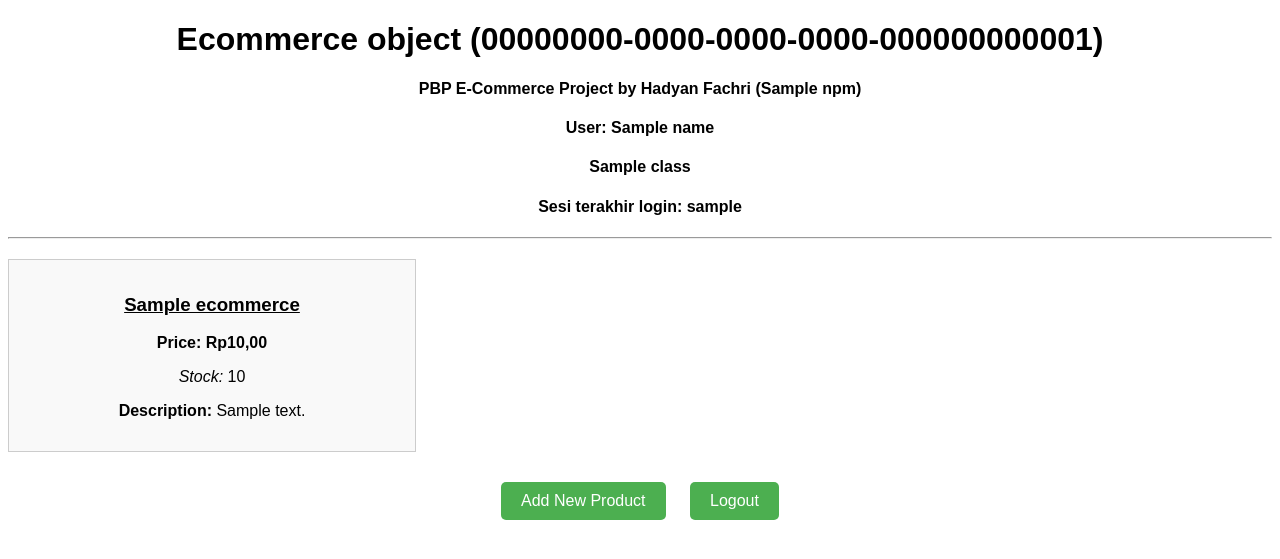
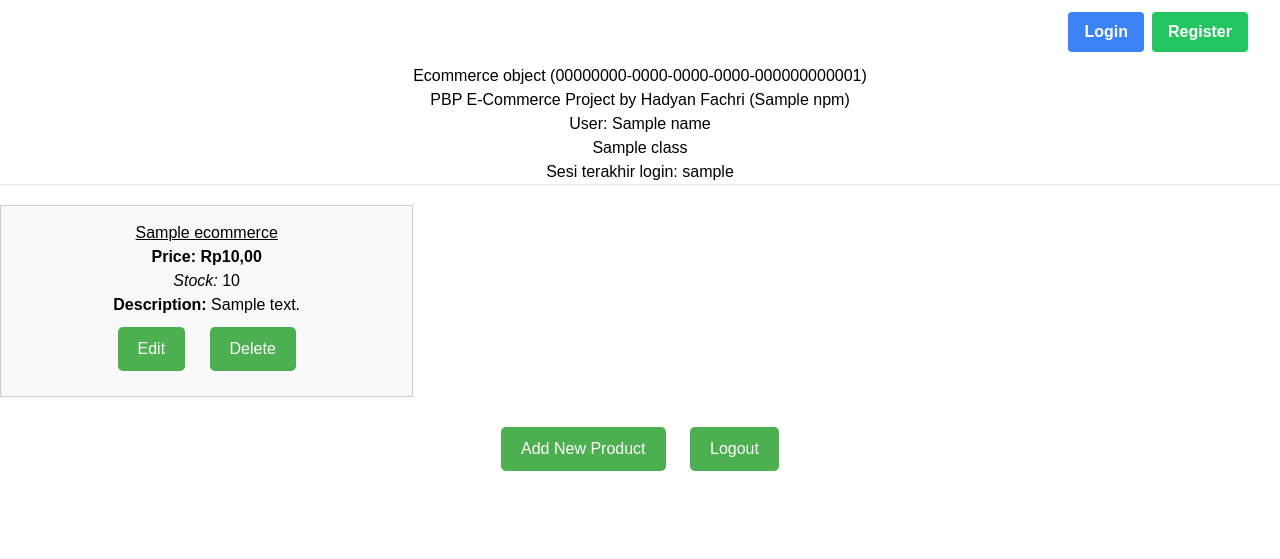
Before and after one commit to fachhhh/RiiPedia, a Django app: template main/templates/main.html in a window 1280 px wide. Shown: the top 559 px of the page. Run offline with Django 5.2, Linux system fonts and the light colour scheme; tables that the repository leaves empty hold one stand-in row (values such as "Sample post"); the template is opened without the code that fills it: values that come from a table or form of the project are taken from there, most other values are stand-ins (such as "Sample title", 1, 10 or a date in 2020); some libraries are stand-ins or nearby versions.

Commit message:
Implement Delete and Edit Button for each product. Add Navbar

```diff
--- a/RiiPedia/settings.py
+++ b/RiiPedia/settings.py
@@ -118,7 +118,8 @@
 # Static files (CSS, JavaScript, Images)
 # https://docs.djangoproject.com/en/5.1/howto/static-files/
 
-STATIC_URL = 'static/'
+STATIC_URL = '/static/'
+STATIC_ROOT = BASE_DIR / 'static'
 
 # Default primary key field type
 # https://docs.djangoproject.com/en/5.1/ref/settings/#default-auto-field
--- a/main/templates/main.html
+++ b/main/templates/main.html
@@ -1,5 +1,6 @@
 {% extends 'base.html' %}
 {% block content %}
+{% include 'navbar.html' %}
 <!DOCTYPE html>
 <html>
 <head>
@@ -27,7 +28,7 @@
             text-align: center;
             margin-top: 20px;
         }
-        .button-container a {
+        .button-container a, .book-info a {
             text-decoration: none;
             display: inline-block;
             padding: 10px 20px;
@@ -36,7 +37,7 @@
             border-radius: 5px;
             margin: 10px;
         }
-        .button-container a:hover {
+        .button-container a:hover, .book-info a:hover {
             background-color: #45a049;
         }
     </style>
@@ -70,6 +71,15 @@
 
                 <!-- Deskripsi Produk -->
                 <p><strong>Description:</strong> {{ product_entry.description }}</p>
+
+                <!-- Tombol Edit -->
+                <a href="{% url 'main:edit_product' product_entry.pk %}">
+                    Edit
+                </a>
+
+                <a href="{% url 'main:delete_product' product_entry.pk %}">
+                    Delete
+                </a>
             </div>
             {% endfor %}
         </div>
--- a/main/urls.py
+++ b/main/urls.py
@@ -1,5 +1,5 @@
 from django.urls import path
-from main.views import show_main, create_product_entry, show_xml, show_json, show_xml_by_id, show_json_by_id, register, login_user, logout_user
+from main.views import show_main, create_product_entry, show_xml, show_json, show_xml_by_id, show_json_by_id, register, login_user, logout_user, edit_product, delete_product
 
 app_name = 'main'
 
@@ -13,4 +13,6 @@
     path('register/', register, name='register'),
     path('login/', login_user, name='login'),
     path('logout/', logout_user, name='logout'),
+    path('edit-product/<uuid:id>', edit_product, name='edit_product'),
+    path('delete_product/<uuid:id>', delete_product, name='delete_product'),
 ]
--- a/templates/base.html
+++ b/templates/base.html
@@ -5,6 +5,7 @@
     <meta charset="UTF-8" />
     <meta name="viewport" content="width=device-width, initial-scale=1.0" />
     {% block meta %} {% endblock meta %}
+    <script src="https://cdn.tailwindcss.com"></script>
   </head>
 
   <body>
--- /dev/null
+++ b/templates/navbar.html
@@ -0,0 +1,57 @@
+<nav class="bg-indigo-600 shadow-lg fixed top-0 left-0 z-40 w-screen"></nav>
+    <div class="max-w-7xl mx-auto px-4 sm:px-6 lg:px-8">
+      <div class="flex items-center justify-between h-16">
+        <div class="flex items-center">
+          <h1 class="text-2xl font-bold text-center text-white">RiiPedia</h1>
+        </div>
+        <div class="hidden md:flex items-center">
+          {% if user.is_authenticated %}
+            <span class="text-gray-300 mr-4">Welcome, {{ user.username }}</span>
+            <a href="{% url 'main:logout' %}" class="text-center bg-red-500 hover:bg-red-600 text-white font-bold py-2 px-4 rounded transition duration-300">
+              Logout
+            </a>
+          {% else %}
+            <a href="{% url 'main:login' %}" class="text-center bg-blue-500 hover:bg-blue-600 text-white font-bold py-2 px-4 rounded transition duration-300 mr-2">
+              Login
+            </a>
+            <a href="{% url 'main:register' %}" class="text-center bg-green-500 hover:bg-green-600 text-white font-bold py-2 px-4 rounded transition duration-300">
+              Register
+            </a>
+          {% endif %}
+        </div>
+        <div class="md:hidden flex items-center">
+          <button class="mobile-menu-button">
+            <svg class="w-6 h-6 text-white" fill="none" stroke-linecap="round" stroke-linejoin="round" stroke-width="2" viewBox="0 0 24 24" stroke="currentColor">
+              <path d="M4 6h16M4 12h16M4 18h16"></path>
+            </svg>
+          </button>
+        </div>
+      </div>
+    </div>
+    <!-- Mobile menu -->
+    <div class="mobile-menu hidden md:hidden  px-4 w-full md:max-w-full">
+      <div class="pt-2 pb-3 space-y-1 mx-auto">
+        {% if user.is_authenticated %}
+          <span class="block text-gray-300 px-3 py-2">Welcome, {{ user.username }}</span>
+          <a href="{% url 'main:logout' %}" class="block text-center bg-red-500 hover:bg-red-600 text-white font-bold py-2 px-4 rounded transition duration-300">
+            Logout
+          </a>
+        {% else %}
+          <a href="{% url 'main:login' %}" class="block text-center bg-blue-500 hover:bg-blue-600 text-white font-bold py-2 px-4 rounded transition duration-300 mb-2">
+            Login
+          </a>
+          <a href="{% url 'main:register' %}" class="block text-center bg-green-500 hover:bg-green-600 text-white font-bold py-2 px-4 rounded transition duration-300">
+            Register
+          </a>
+        {% endif %}
+      </div>
+    </div>
+    <script>
+      const btn = document.querySelector("button.mobile-menu-button");
+      const menu = document.querySelector(".mobile-menu");
+
+      btn.addEventListener("click", () => {
+        menu.classList.toggle("hidden");
+      });
+    </script>
+  </nav>
```
Also changed, not shown: main/templates/edit_product.html (added, +20 -0 lines), main/views.py (+16 -0 lines).
